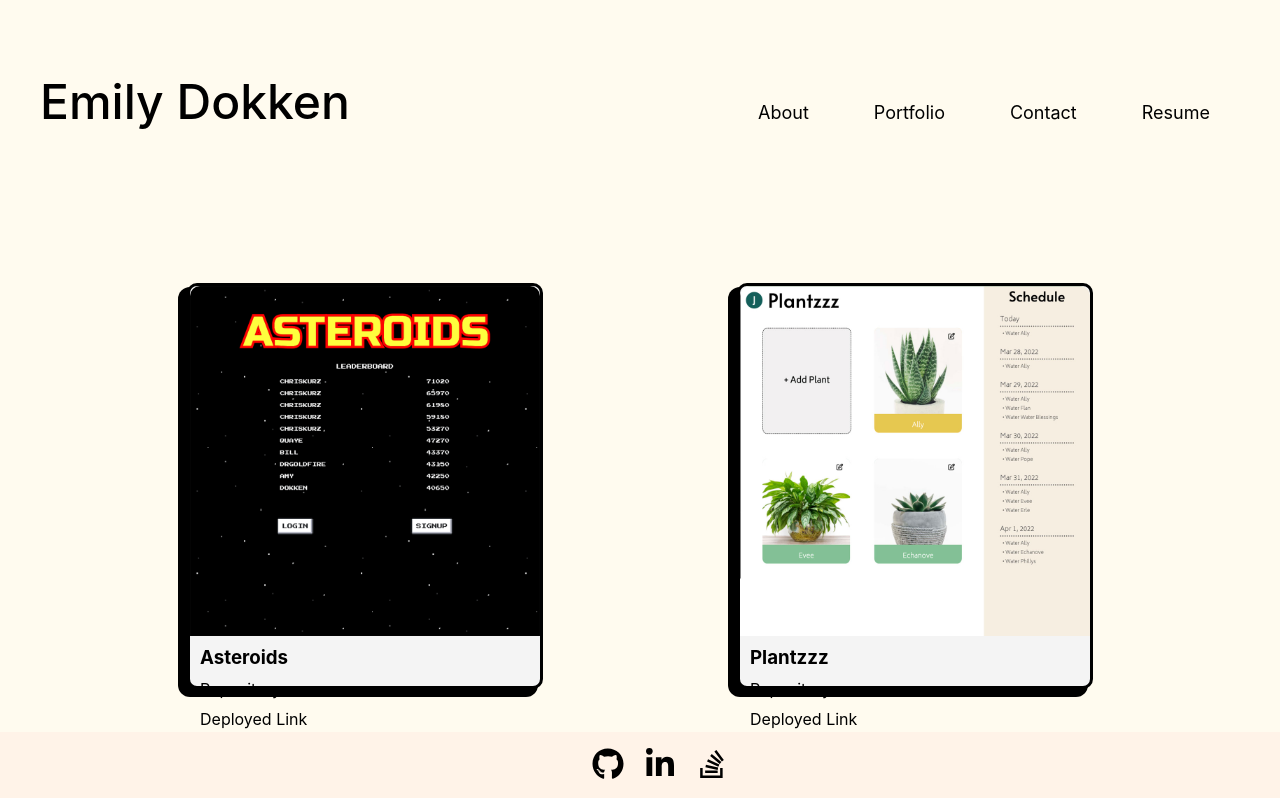
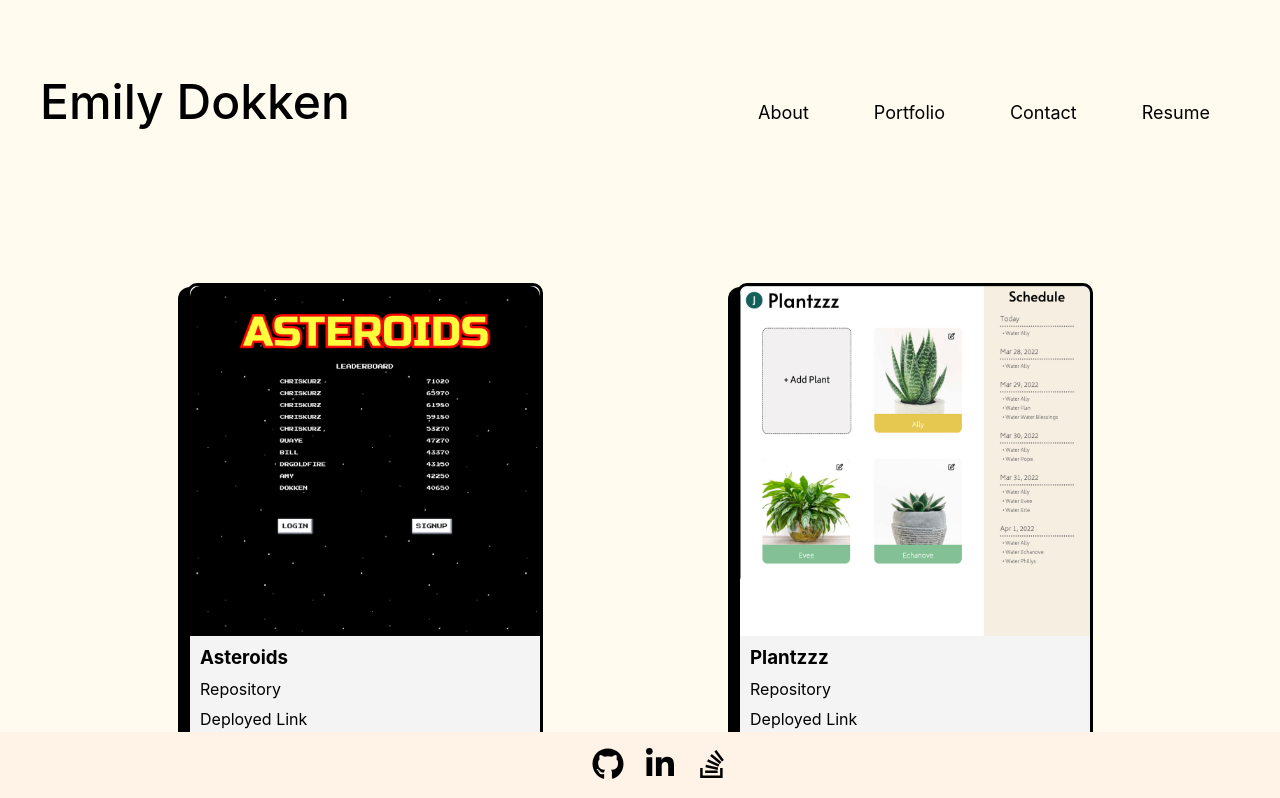
Before and after one commit to emdok/pick-me, a React (Create React App) app: page /#/portfolio in a window 1280 px wide. Shown: the top 798 px of the page. Built offline with nearby package versions, Linux system fonts and the light colour scheme.

Commit message:
update height to pixels rather than vh

```diff
--- a/src/index.css
+++ b/src/index.css
@@ -118,7 +118,7 @@ footer ul {
   flex-direction: column;
   margin: 20px auto;
   width: 100%;
-  height: 50vh;
+  height: 455px;
   max-width: 350px;
   border-style: solid;
   border-width: 3px;
```
